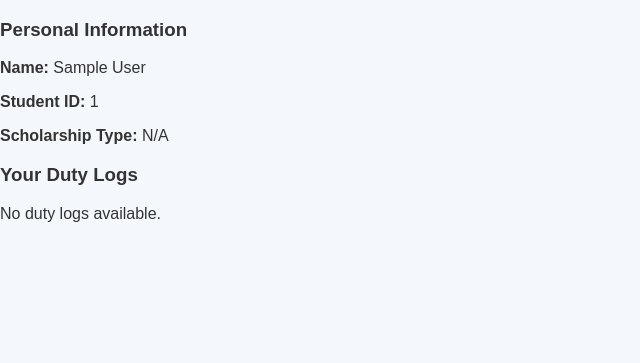
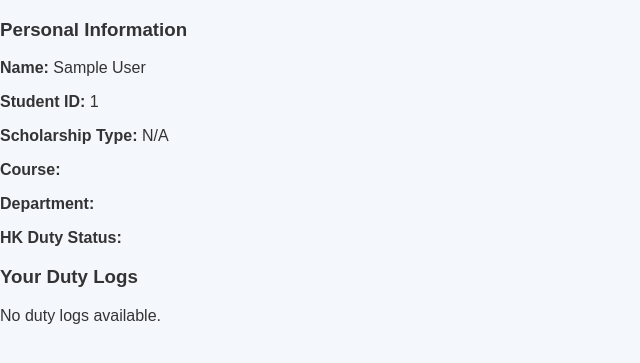
Before and after one commit to ErwinZack/duty-tracker, a PHP site: page /student/profile.php in a window 1280 px wide. Shown: the part 86-449 px from the top of the page, without its empty margins (0-640 px from the left). Run offline with PHP 8.4, Linux system fonts and the light colour scheme; the visitor is signed in with stand-in values (Sample User, id 1); data that the repository does not hold is empty.

Commit message:
Update profile.php

```diff
--- a/student/profile.php
+++ b/student/profile.php
@@ -51,6 +51,9 @@
             <p><strong>Student ID:</strong> <?php echo htmlspecialchars($student['student_id'] ?? 'N/A'); ?></p>
             <p><strong>Scholarship Type:</strong> <?php echo htmlspecialchars($student['scholarship_type'] ?? 'N/A'); ?>
             </p>
+            <p><strong>Course:</strong> <?php echo htmlspecialchars($student['course'] ?? 'N/A'); ?></p>
+            <p><strong>Department:</strong> <?php echo htmlspecialchars($student['department'] ?? 'N/A'); ?></p>
+            <p><strong>HK Duty Status:</strong> <?php echo htmlspecialchars($student['hk_duty_status'] ?? 'N/A'); ?></p>
         </section>
 
         <section class="duty-logs">
```
